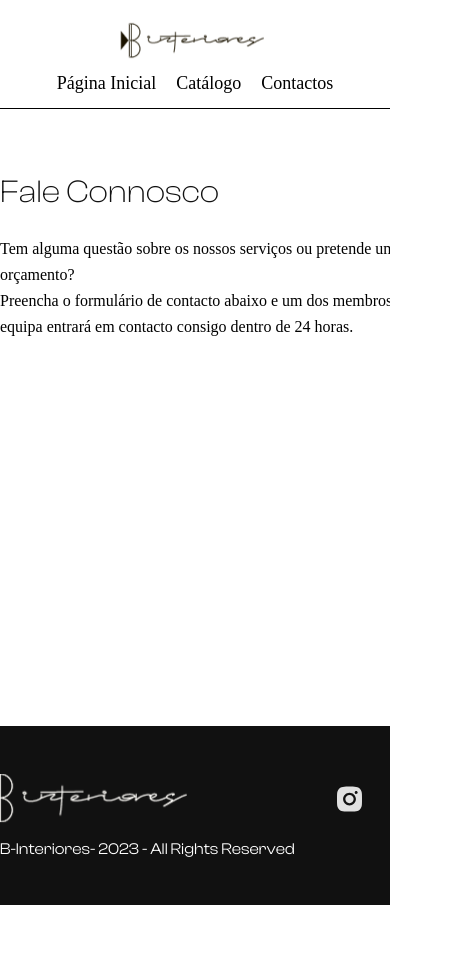
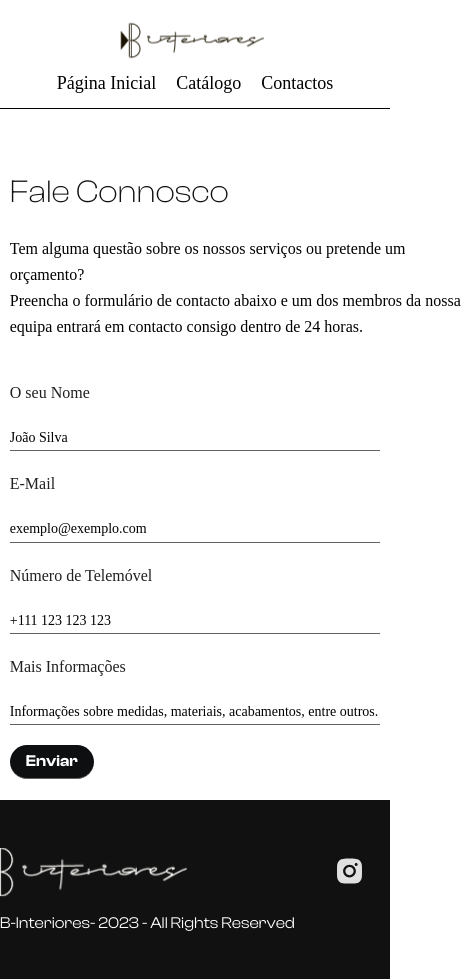
Before and after one commit to joaopbs98/b-interiores-REACT, a React (Vite) app: page /contact in a window 390 px wide. Shown: the whole page, 472 px wide, since content can reach past the window. Before the commit the page ends 905 px from the top, so only its background shows below. Built offline with nearby package versions, Linux system fonts and the light colour scheme.

Commit message:
feat: Projeto Finalizado, Tudo funcional.

```diff
--- a/package.json
+++ b/package.json
@@ -10,6 +10,7 @@
     "preview": "vite preview"
   },
   "dependencies": {
+    "@emailjs/browser": "^3.11.0",
     "axios": "^1.4.0",
     "framer-motion": "^10.16.4",
     "react": "^18.2.0",
--- a/src/components/Features/About/style.module.scss
+++ b/src/components/Features/About/style.module.scss
@@ -146,7 +146,7 @@
     gap: 24px;
     align-self: stretch;
     font-family: "ClashDisplay-Variable";
-    width: 1340px;
+    width: 100vw;
     margin: 0 auto;
     flex-direction: column;
 
@@ -175,7 +175,7 @@
 
     .top {
       display: flex;
-      width: 1300px;
+      width: 90vw;
       flex-direction: column;
       justify-content: center;
       align-items: flex-start;
@@ -183,7 +183,7 @@
       flex-shrink: 0;
 
       p {
-        width: 490px;
+        width: 100%;
         font-size: 18px;
         font-weight: 400;
         line-height: 130%;
@@ -195,7 +195,7 @@
     }
 
     .down {
-      width: 500px;
+      width: 90vw;
       display: flex;
       justify-content: center;
       align-items: flex-start;
@@ -207,10 +207,11 @@
         display: flex;
         justify-content: center;
         align-items: flex-start;
-        gap: 40px;
+        gap: 20px;
+        width: 90vw;
 
         img {
-          width: 100%;
+          width: 50vw;
           height: 320px;
           border-radius: 20px;
           box-shadow: 4px 9px 14px 0px rgba(187, 171, 157, 0.26);
@@ -218,7 +219,7 @@
 
         p {
           display: flex;
-          width: 100%;
+          width: 50vw;
           flex-direction: column;
           font-size: 17px;
           font-style: light;
--- a/src/components/Features/CatalogCard/styles.module.scss
+++ b/src/components/Features/CatalogCard/styles.module.scss
@@ -82,3 +82,24 @@
     }
   }
 }
+
+@media screen and (max-width: 768px) {
+  .div {
+    display: flex;
+    gap: 18px;
+    flex-direction: column;
+    width: 90vw;
+    cursor: pointer;
+    position: relative;
+
+    img {
+      width: 90vw;
+      height: 380px;
+      border-radius: 8px;
+      background: #d9d9d9;
+      opacity: 1;
+      transition: opacity 0.3s ease-in-out;
+      object-fit: cover;
+    }
+  }
+}
--- a/src/components/Features/CatalogRow/styles.module.scss
+++ b/src/components/Features/CatalogRow/styles.module.scss
@@ -20,3 +20,30 @@
     font-size: 18px;
   }
 }
+
+@media screen and (max-width: 768px) {
+  .items {
+    display: flex;
+    flex-wrap: nowrap;
+    gap: 22px;
+    padding-top: 24px;
+    flex-direction: column;
+  }
+
+  .categoryContainer {
+    display: flex;
+    padding: 20px;
+    flex-direction: column;
+    align-items: center;
+    width: 90vw;
+    align-self: center;
+
+    h2 {
+      color: #202020;
+      font-family: Clash Display;
+      font-weight: 300;
+      line-height: 26px;
+      font-size: 18px;
+    }
+  }
+}
--- a/src/components/Features/LatestProducts/style.module.scss
+++ b/src/components/Features/LatestProducts/style.module.scss
@@ -45,7 +45,7 @@
     gap: 24px;
     align-self: stretch;
     font-family: "ClashDisplay-Variable";
-    width: 1340px;
+    width: 100vw;
     margin: 0 auto;
     flex-direction: column;
 
@@ -65,7 +65,7 @@
 
     .content {
       display: flex;
-      width: 500px;
+      width: 90vw;
       height: auto;
       justify-content: center;
       align-items: center;
--- a/src/components/Layout/Footer/Footer.jsx
+++ b/src/components/Layout/Footer/Footer.jsx
@@ -7,8 +7,12 @@ function Footer(props) {
           <div className={styles.top}>
             <img src="src\assets\images\logo.svg" alt="" />
             <div className={styles.socials}>
-              <img src="src\assets\images\instagram.svg" alt="" />
-              <img src="src\assets\images\facebook.svg" alt="" />
+              <a href="https://www.instagram.com/b_interiores_/">
+                <img src="src\assets\images\instagram.svg" alt="" />
+              </a>
+              <a href="https://www.facebook.com/binteriores.pt/">
+                <img src="src\assets\images\facebook.svg" alt="" />
+              </a>
             </div>
           </div>
           <div className={styles.bottom}>
--- a/src/pages/Contact.jsx
+++ b/src/pages/Contact.jsx
@@ -1,8 +1,50 @@
 import SectionTitle from "../components/Layout/SectionTitle/SectionTitle";
 import styles from "../styles/page.module.scss";
 import Btn from "../components/UIComponents/Button/Btn";
+import { useState } from "react";
+import emailjs from "@emailjs/browser";
 
 function Contact() {
+  const [name, setName] = useState("");
+  const [email, setEmail] = useState("");
+  const [message, setMessage] = useState("");
+  const [number, setNumber] = useState("");
+
+  function sendEmail(e) {
+    e.preventDefault();
+
+    if (name === "" || email === "" || message === "" || number === "") {
+      alert("Preencha todos os campos.");
+      return;
+    }
+
+    const templateParams = {
+      from_name: name,
+      message: message,
+      number: number,
+      email: email,
+    };
+
+    emailjs
+      .send(
+        "service_ztr6cal",
+        "template_f8zmr51",
+        templateParams,
+        "w1xcLaDaWwQOymyPe"
+      )
+      .then(
+        (response) => {
+          console.log("E-Mail Enviado", response.status, response.text);
+          setName("");
+          setEmail("");
+          setMessage("");
+          setNumber("");
+        },
+        (err) => {
+          console.log("ERRO: ", err);
+        }
+      );
+  }
   return (
     <div className={styles.box}>
       <SectionTitle content="Fale Connosco" />
@@ -13,22 +55,40 @@ function Contact() {
           Preencha o formulário de contacto abaixo e um dos membros da nossa
           equipa entrará em contacto consigo dentro de 24 horas.
         </p>
-        <form action="">
+        <form action="" onSubmit={sendEmail}>
           <label htmlFor="name">O seu Nome</label>
-          <input type="text" placeholder="João Silva" id="name" />
+          <input
+            type="text"
+            placeholder="João Silva"
+            id="name"
+            onChange={(e) => setName(e.target.value)}
+            value={name}
+          />
           <label htmlFor="email">E-Mail</label>
-          <input type="email" placeholder="exemplo@exemplo.com" id="email" />
+          <input
+            type="email"
+            placeholder="exemplo@exemplo.com"
+            id="email"
+            onChange={(e) => setEmail(e.target.value)}
+            value={email}
+          />
           <label htmlFor="phone">Número de Telemóvel</label>
-          <input type="number" placeholder="+111 123 123 123" id="phone" />
+          <input
+            type="number"
+            placeholder="+111 123 123 123"
+            id="phone"
+            onChange={(e) => setNumber(e.target.value)}
+            value={number}
+          />
           <label htmlFor="info">Mais Informações</label>
           <input
             type="text"
             placeholder="Informações sobre medidas, materiais, acabamentos, entre outros."
             id="info"
+            onChange={(e) => setMessage(e.target.value)}
+            value={message}
           />
-          <div className={styles.load}>
-            <Btn content="Enviar"></Btn>
-          </div>
+          <input className={styles.button} type="submit" value="Enviar" />
         </form>
       </div>
     </div>
--- a/src/styles/page.module.scss
+++ b/src/styles/page.module.scss
@@ -42,6 +42,7 @@
     width: 1418px;
     justify-content: space-between;
     align-items: flex-start;
+    height: 500px;
 
     p {
       width: 462px;
@@ -57,6 +58,29 @@
       display: flex;
       gap: 20px;
       flex-direction: column;
+
+      input.button {
+        display: inline-flex;
+        padding: 8px 16px;
+        justify-content: center;
+        align-items: center;
+        gap: 10px;
+        border-radius: 20px;
+        background: var(--neutral-900, #0d0f11);
+        color: white;
+        font-size: 16px;
+        font-style: normal;
+        font-weight: 600;
+        line-height: 17px;
+        width: fit-content;
+        height: fit-content;
+      }
+
+      .button:hover {
+        transition: all 0.3s ease-in-out;
+        background: var(--neutral-900, #343638);
+        cursor: pointer;
+      }
 
       label {
         color: #202020;
@@ -88,7 +112,7 @@
         color: #000;
         font-family: Clash Display;
         font-size: 14px;
-        font-weight: 200;
+        font-weight: 300;
         line-height: 17px;
       }
     }
@@ -117,3 +141,128 @@
     color: #555;
   }
 }
+
+@media screen and (max-width: 768px) {
+  .box {
+    width: 95vw;
+    display: flex;
+    flex-direction: column;
+    align-self: stretch;
+    margin: 0 auto;
+    height: fit-content;
+  }
+
+  .contact {
+    display: flex;
+    padding-top: 24px;
+    width: 90vw;
+    justify-content: space-between;
+    align-items: flex-start;
+    flex-direction: column;
+    gap: 40px;
+
+    p {
+      width: 10px;
+    }
+  }
+}
+
+@media screen and (max-width: 768px) {
+  .box {
+    width: 95vw;
+    display: flex;
+    flex-direction: column;
+    align-self: stretch;
+    margin: 0 auto;
+    height: fit-content;
+    padding: 64px 0px;
+
+    .load {
+      display: flex;
+      flex-wrap: wrap;
+      gap: 22px;
+      padding-top: 24px;
+      width: fit-content;
+      align-self: center;
+      align-self: flex-start;
+
+      .btn {
+        display: inline-flex;
+        padding: 8px 16px;
+        justify-content: center;
+        align-items: center;
+        gap: 10px;
+        border-radius: 20px;
+        background: var(--neutral-900, #0d0f11);
+        color: white;
+        font-size: 14px;
+        font-style: normal;
+        font-weight: 600;
+        line-height: 17px;
+      }
+
+      .btn:hover {
+        transition: all 0.3s ease-in-out;
+        background: var(--neutral-900, #343638);
+        cursor: pointer;
+      }
+    }
+    .contact {
+      display: flex;
+      padding-top: 24px;
+      width: 90vw;
+      justify-content: space-between;
+      align-items: flex-start;
+
+      p {
+        width: 462px;
+        color: #000;
+        font-family: Clash Display;
+        font-size: 16px;
+        font-style: normal;
+        font-weight: 300;
+        line-height: 26px;
+      }
+
+      form {
+        display: flex;
+        gap: 20px;
+        flex-direction: column;
+
+        label {
+          color: #202020;
+          font-family: Clash Display;
+          font-weight: 400;
+          line-height: 26px;
+        }
+
+        input {
+          width: 95vw;
+          height: 24.25px;
+          border: none;
+          border-bottom: solid 1px #636363;
+        }
+
+        input[type="text"]:focus {
+          outline: none;
+        }
+
+        input[type="number"]:focus {
+          outline: none;
+        }
+
+        input[type="email"]:focus {
+          outline: none;
+        }
+
+        input::placeholder {
+          color: #000;
+          font-family: Clash Display;
+          font-size: 14px;
+          font-weight: 200;
+          line-height: 17px;
+        }
+      }
+    }
+  }
+}
--- a/src/styles/reset.css
+++ b/src/styles/reset.css
@@ -123,7 +123,6 @@ table {
   border-spacing: 0;
 }
 
-html,
 body {
   max-width: 100%;
   overflow-x: hidden;
```
Also changed, not shown: 1 other file (tests, documents, lock files or other folders).
